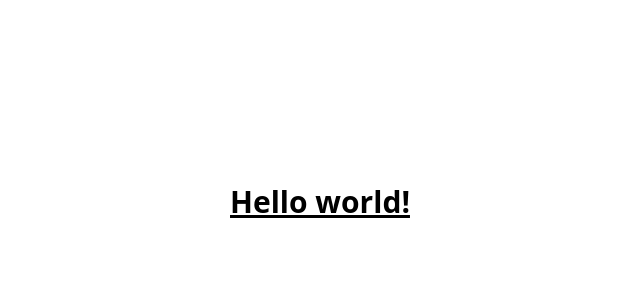
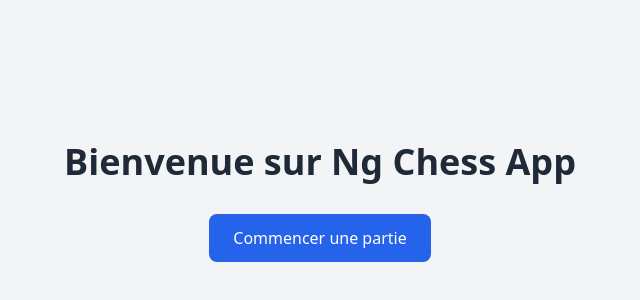
Before and after one commit to ThomasJson/Ng-Chess-app, an Angular app: page / in a window 1280 px wide. Shown: the part 198-498 px from the top of the page, without its empty margins (320-960 px from the left). Built offline with nearby package versions, Linux system fonts and the light colour scheme.

Commit message:
✨feat(home): HOME-1 - add home component

```diff
--- a/src/app/app.component.html
+++ b/src/app/app.component.html
@@ -1,5 +1 @@
-<div class="flex flex-col h-screen justify-center items-center">
-  <p class="text-3xl font-bold underline">
-    Hello world!
-  </p>
-</div>
+<app-home></app-home>
--- a/src/app/app.component.ts
+++ b/src/app/app.component.ts
@@ -1,12 +1,16 @@
 import { Component } from '@angular/core';
 import { RouterOutlet } from '@angular/router';
+import { HomeComponent } from './features/home/home.component';
 
 @Component({
   selector: 'app-root',
-  imports: [RouterOutlet],
+  imports: [
+    RouterOutlet,
+    HomeComponent
+  ],
   templateUrl: './app.component.html',
   styleUrl: './app.component.scss'
 })
 export class AppComponent {
-  title = 'ng-chess-app';
+  title = 'NgChessApp';
 }
--- a/src/app/app.routes.ts
+++ b/src/app/app.routes.ts
@@ -1,3 +1,7 @@
 import { Routes } from '@angular/router';
+import { HomeComponent } from './features/home/home.component';
 
-export const routes: Routes = [];
+export const routes: Routes = [
+  { path: '', component: HomeComponent },
+  { path: '**', redirectTo: '' }
+];
--- /dev/null
+++ b/src/app/features/home/home.component.html
@@ -0,0 +1,7 @@
+<div class="flex flex-col items-center justify-center min-h-screen bg-gray-100">
+    <h1 class="text-4xl font-bold mb-8 text-gray-800">Bienvenue sur Ng Chess App</h1>
+    <button routerLink="/game"
+        class="px-6 py-3 bg-blue-600 text-white rounded-lg hover:bg-blue-700 transition-colors duration-200">
+        Commencer une partie
+    </button>
+</div>
```
Also changed, not shown: src/app/features/home/home.component.ts (added, +10 -0 lines), 2 other files (tests, documents, lock files or other folders).
